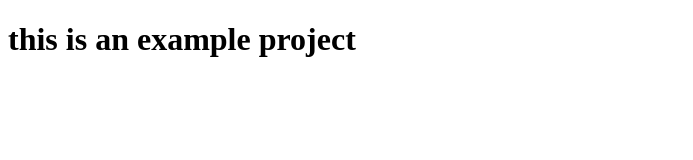
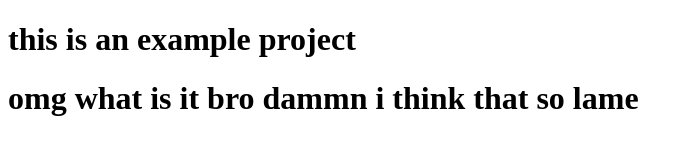
Before and after one commit to zeahus/my-first-project, a plain HTML site: page index.html in a window 1280 px wide. Shown: the whole page, without its empty margins (0-693 px from the left). Drawn offline with Linux system fonts and the light colour scheme.

```diff
--- a/index.html
+++ b/index.html
@@ -7,5 +7,6 @@
 </head>
 <body>
     <h1>this is an example project  </h1>
+    <h1>omg what is it bro dammn i think that so lame</h1>
 </body>
 </html>
```
